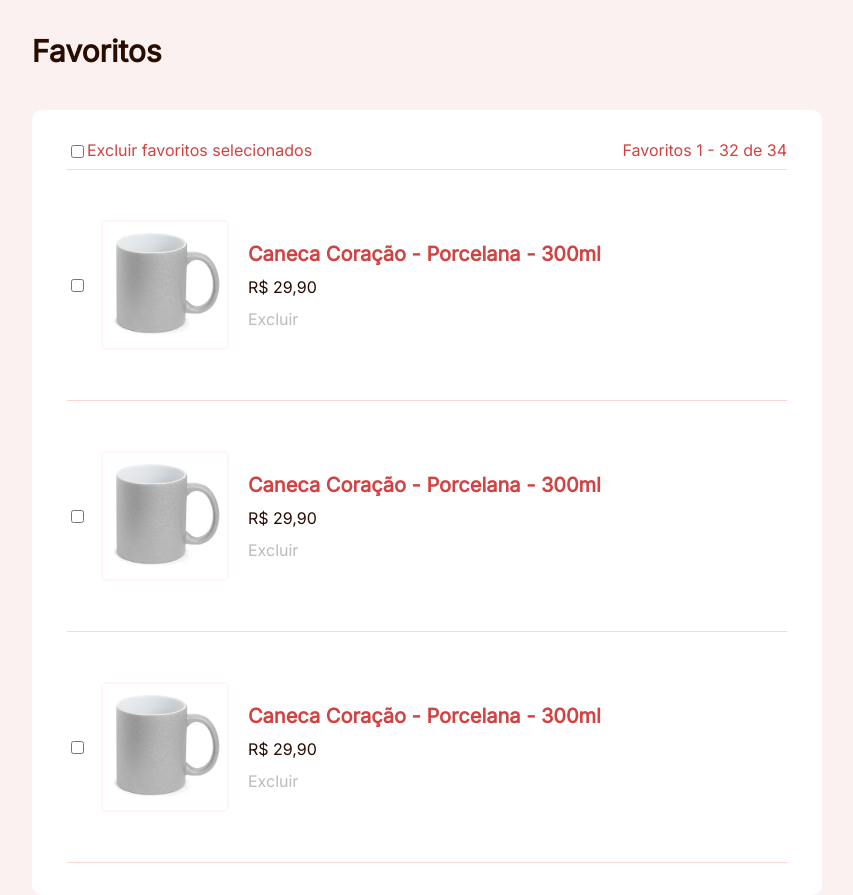
After one commit to larissa-NUF/alge, a PHP site: page /favorite.html in a window 1280 px wide. The commit adds this page. Shown: the whole page, without its empty margins (213-1066 px from the left). Run offline with PHP 8.4, Linux system fonts and the light colour scheme; some libraries are stand-ins or nearby versions.

Commit message:
feat: pagina central e metade da pag de favoritos

```diff
--- /dev/null
+++ b/css/favorite.css
@@ -0,0 +1,103 @@
+body{
+    background-color: #F6DEDE66;
+    font-family: 'Inter', sans-serif;
+}
+
+.titulo{
+    margin-top: 2.25em;
+    margin-bottom: 1.375em;
+    max-width: 49.4em;
+    width: 49.4em;
+
+}
+
+.titulo h2{
+    font-size: 1.875em;
+    text-align: start;
+    font-weight: 600;
+
+}
+
+.container{
+    align-items: center;
+    justify-items: center;
+    display: flex;
+    flex-direction: column;
+    height: 100%;
+    width: 100%;
+
+
+}
+
+.paginaAtual{
+    display: flex;
+    justify-content: space-between;
+    width: 100%;
+    color: #D24242;
+    border-bottom: 1px solid #FFD6D6;
+    padding-bottom: 0.5em;
+}
+
+.selecaoTodos{
+    display: flex;
+}
+
+.selecionar{
+    margin-right: 0.875em;
+}
+
+.card{
+    max-width: 45em;
+    width: 45em;
+    background-color: #ffffff;
+    min-height: 7em;
+    border-radius: 10px;
+    padding: 2em 2.2em;
+    display: flex;
+    align-items: center;
+    margin-top: 1.4em;
+    flex-direction: column;
+}
+
+.produto{
+    display: flex;
+    align-items: center;
+    width: 100%;
+    padding: 3.125em 0 3.125em 0;
+    border-bottom: 1px solid #FFD6D6;
+}
+
+.produto img{
+    width: 7.75em;
+
+}
+
+.foto{
+    border: 2px solid #FFF5F5;
+    border-radius: 5px;
+    margin-right: 1.188em;
+}
+
+.produtos{
+    display: flex;
+    flex-direction: column;
+    justify-content: start;
+    width: 100%;
+}
+
+.descricao h3{
+    color: #D24242;
+    margin-bottom: 0.75em;
+    font-size: 1.25em;
+    font-weight: 600;
+
+}
+
+.descricao p{
+    color: #280D00;
+    margin-bottom: 1em;
+}
+
+.descricao a{
+    color: #BBBBBB;
+}
--- a/css/reset.css
+++ b/css/reset.css
@@ -54,6 +54,7 @@ img{
 body{
 	font-family: 'Inter', sans-serif;
 	background: #f6dede66;
+	color: #280D00;
 }
 
 h1{
--- /dev/null
+++ b/favorite.html
@@ -0,0 +1,79 @@
+<!DOCTYPE html>
+<html lang="pt-br">
+<head>
+    <meta charset="UTF-8">
+    <meta http-equiv="X-UA-Compatible" content="IE=edge">
+    <meta name="viewport" content="width=device-width, initial-scale=1.0">
+    <link rel="stylesheet" href="css/favorite.css">
+    <link rel="stylesheet" href="css/reset.css">
+    <link rel="preconnect" href="https://fonts.googleapis.com">
+    <link rel="preconnect" href="https://fonts.gstatic.com" crossorigin>
+    <link href="https://fonts.googleapis.com/css2?family=Inter&display=swap" rel="stylesheet">
+    <title>Perfil</title>
+</head>
+<body>
+
+    <div class="container">
+        <div class="titulo">
+            <h2>Favoritos</h2>
+        </div>
+
+        <div class="card">
+            <div class="paginaAtual">
+                <div class="selecaoTodos">
+                    <input type="checkbox" name="todos" id="todos">
+                    <p>Excluir favoritos selecionados</p>
+                </div>
+                <div class="paginacaoPAtual">
+                    <p>Favoritos 1 - 32 de 34</p>
+                </div>
+            </div>
+            <div class="produtos">
+                <div class="produto">
+                    <div class="selecionar">
+                        <input type="checkbox" name="selecionar" id="selecionar">
+                    </div>
+                    <div class="foto">
+                        <img src="img/caneca_ex.png" alt="">
+                    </div>
+                    <div class="descricao">
+                        <h3>Caneca Coração - Porcelana - 300ml</h3>
+                        <p>R$ 29,90</p>
+                        <a href="#">Excluir</a>
+                    </div>
+                </div>
+                <div class="produto">
+                    <div class="selecionar">
+                        <input type="checkbox" name="selecionar" id="selecionar">
+                    </div>
+                    <div class="foto">
+                        <img src="img/caneca_ex.png" alt="">
+                    </div>
+                    <div class="descricao">
+                        <h3>Caneca Coração - Porcelana - 300ml</h3>
+                        <p>R$ 29,90</p>
+                        <a href="#">Excluir</a>
+                    </div>
+                </div>
+                <div class="produto">
+                    <div class="selecionar">
+                        <input type="checkbox" name="selecionar" id="selecionar">
+                    </div>
+                    <div class="foto">
+                        <img src="img/caneca_ex.png" alt="">
+                    </div>
+                    <div class="descricao">
+                        <h3>Caneca Coração - Porcelana - 300ml</h3>
+                        <p>R$ 29,90</p>
+                        <a href="#">Excluir</a>
+                    </div>
+                </div>
+
+            </div>
+        </div>
+
+    </div>
+
+    <script src="https://kit.fontawesome.com/8ec8caa784.js" crossorigin="anonymous"></script>
+</body>
+</html>
```
Also changed, not shown: css/layout.css (renamed from css/menu.css, +78 -2 lines), css/userProfile.css (+8 -44 lines), js/layout.js (added, +20 -0 lines), js/login.js (added, +13 -0 lines), js/userProfile.js (deleted, +0 -21 lines), layout.html (added, +78 -0 lines), login.html (+6 -6 lines), userProfile.html (+7 -57 lines).
